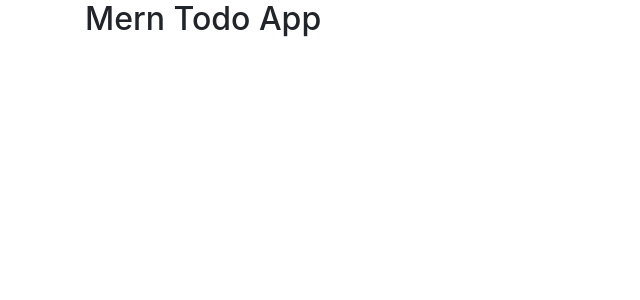
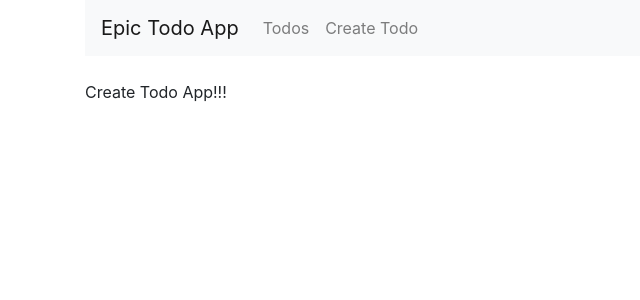
Before and after one commit to mohammedSlimani/mern-todo-app, a React (Create React App) app: page /create in a window 1280 px wide. Shown: the top 300 px of the page, without its empty margins (0-640 px from the left). Built offline with nearby package versions, Linux system fonts and the light colour scheme.

Commit message:
Added Routes and Components

```diff
--- a/package.json
+++ b/package.json
@@ -6,6 +6,7 @@
     "bootstrap": "^4.3.1",
     "react": "^16.8.6",
     "react-dom": "^16.8.6",
+    "react-router-dom": "^5.0.0",
     "react-scripts": "2.1.8"
   },
   "scripts": {
--- a/src/App.js
+++ b/src/App.js
@@ -1,12 +1,40 @@
 import React, { Component } from "react";
+import { BrowserRouter as Router, Route, Link } from "react-router-dom";
 import "bootstrap/dist/css/bootstrap.min.css";
+import TodosList from "./components/TodosList";
+import EditTodo from "./components/EditTodo";
+import CreateTodo from "./components/CreateTodo";
 
 class App extends Component {
   render() {
     return (
-      <div className="container">
-        <h2>Mern Todo App</h2>
-      </div>
+      <Router>
+        <div className="container">
+          <nav className="navbar navbar-expand-lg navbar-light bg-light">
+            <Link to="/" className="navbar-brand">
+              Epic Todo App
+            </Link>
+            <div className="collpase navbar-collapse">
+              <ul className="navbar-nav mr-auto">
+                <li className="navbar-item">
+                  <Link to="/" className="nav-link">
+                    Todos
+                  </Link>
+                </li>
+                <li className="navbar-item">
+                  <Link to="/create" className="nav-link">
+                    Create Todo
+                  </Link>
+                </li>
+              </ul>
+            </div>
+          </nav>
+          <br />
+          <Route path="/" exact component={TodosList} />
+          <Route path="/edit/:id" component={EditTodo} />
+          <Route path="/create" component={CreateTodo} />
+        </div>
+      </Router>
     );
   }
 }
--- /dev/null
+++ b/src/components/CreateTodo.js
@@ -0,0 +1,13 @@
+import React, { Component } from "react";
+
+export class CreateTodo extends Component {
+  render() {
+    return (
+      <div>
+        <p>Create Todo App!!!</p>
+      </div>
+    );
+  }
+}
+
+export default CreateTodo;
--- /dev/null
+++ b/src/components/EditTodo.js
@@ -0,0 +1,13 @@
+import React, { Component } from "react";
+
+export class EditTodo extends Component {
+  render() {
+    return (
+      <div>
+        <p>Edit Todo App</p>
+      </div>
+    );
+  }
+}
+
+export default EditTodo;
--- /dev/null
+++ b/src/components/TodosList.js
@@ -0,0 +1,13 @@
+import React, { Component } from "react";
+
+export class TodosList extends Component {
+  render() {
+    return (
+      <div>
+        <p>This is THe list of the Todos list</p>
+      </div>
+    );
+  }
+}
+
+export default TodosList;
```
Also changed, not shown: 1 other file (tests, documents, lock files or other folders).
